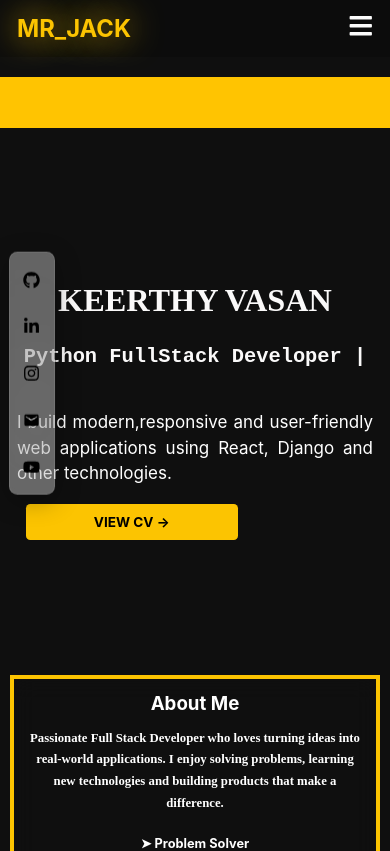
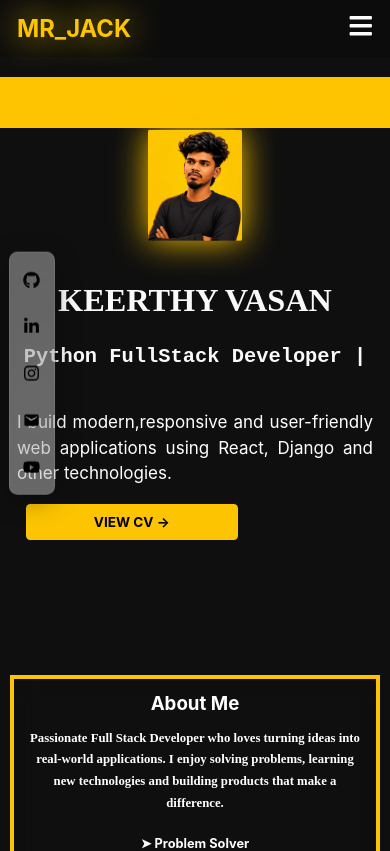
Before and after one commit to keerthy-07/my-app, a React (Create React App) app: page / in a window 390 px wide. Shown: the top 851 px of the page. Built offline with nearby package versions, Linux system fonts and the light colour scheme.

Commit message:
updated responsive head,profile and socialbar

```diff
--- a/src/components/profile/profile.css
+++ b/src/components/profile/profile.css
@@ -128,8 +128,8 @@
     margin: 10px auto;
     display: block;
     border-radius: 2%;
-    transform: translateX(-60px);
-    transform: translateY(-500%);
+    transform: translateX(-20%);
+    transform: translateY(-30%);
   }
 
   .left h2{
```
